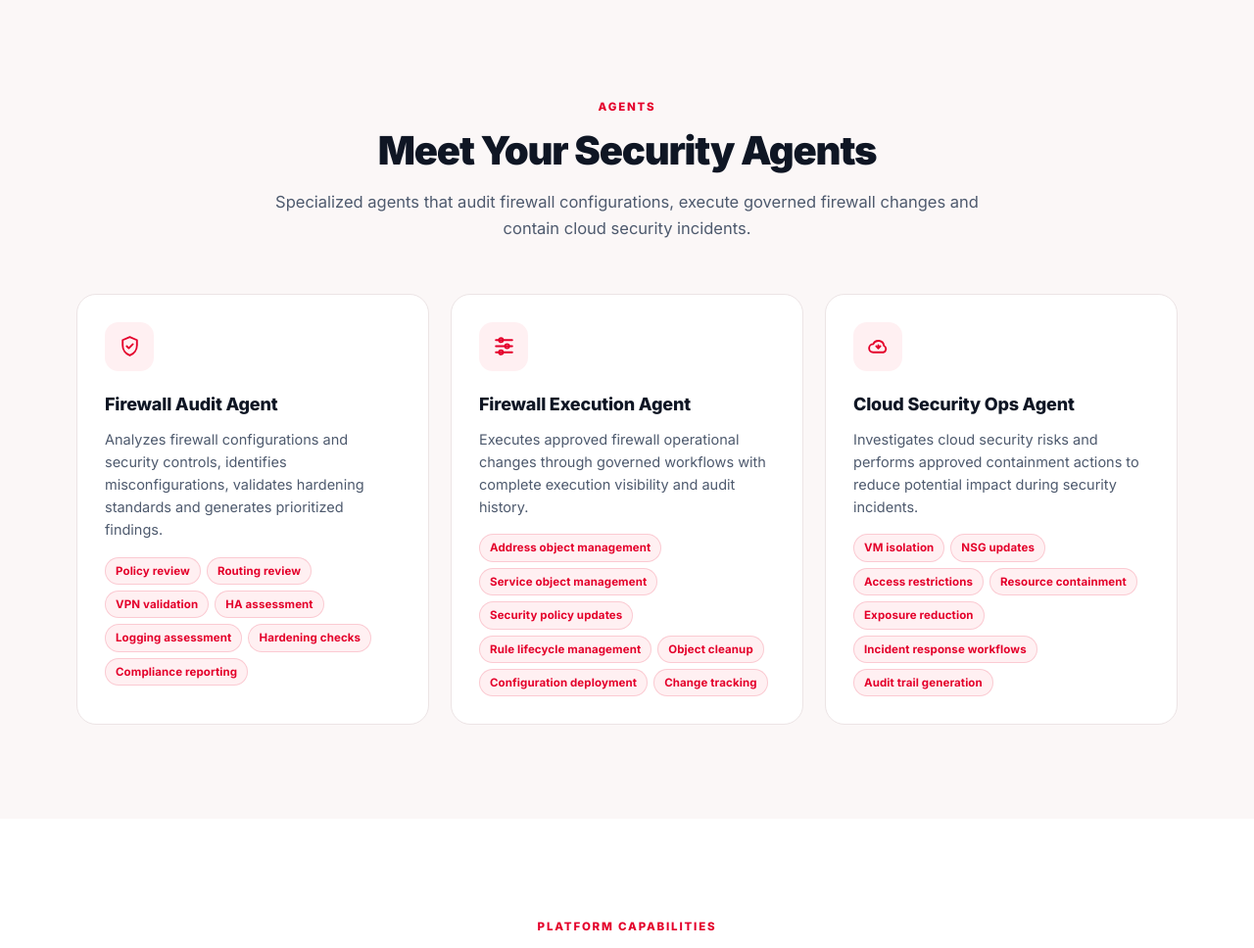
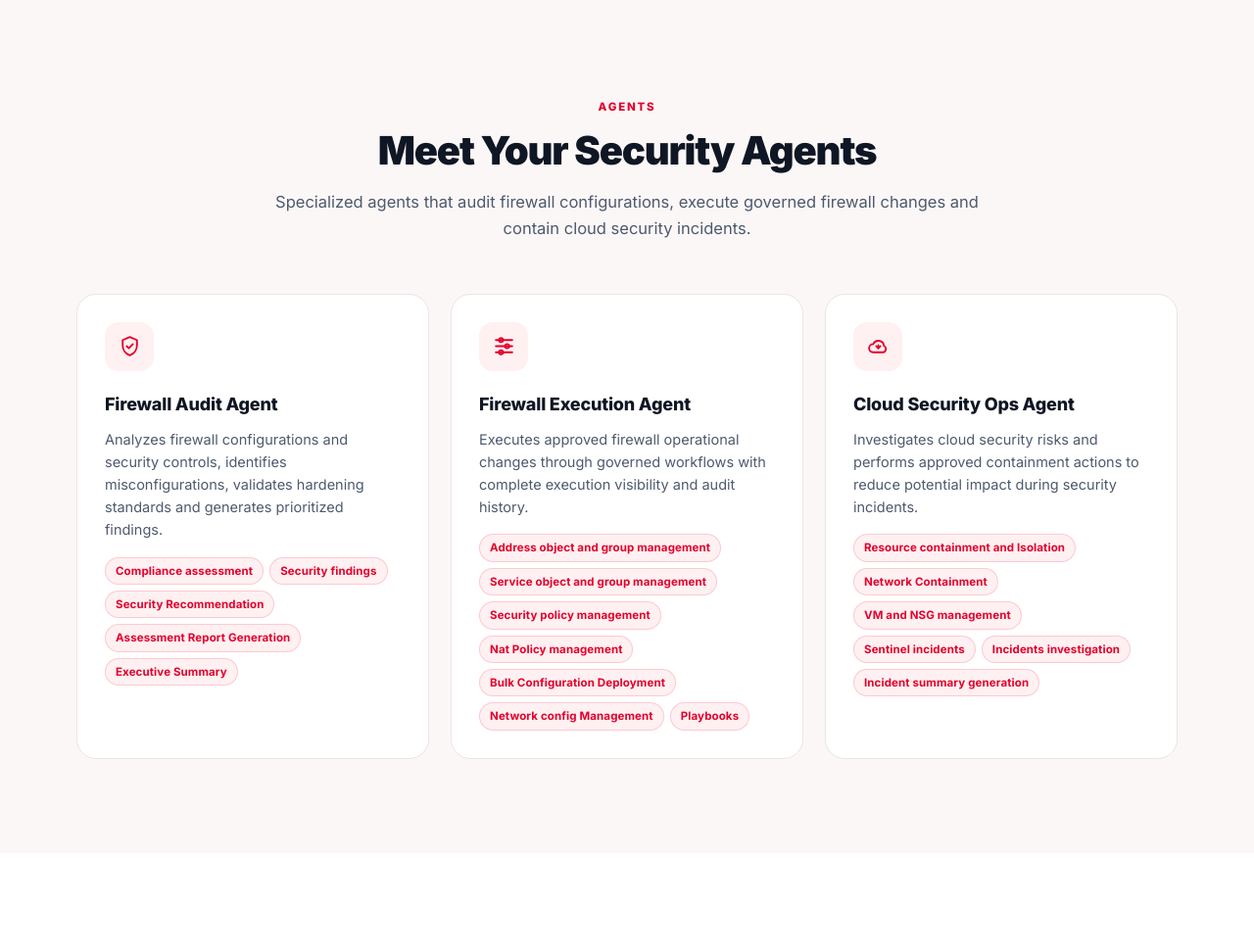
Before and after one commit to jeet-prakash-2000/project_agentic_security, a Flask app: page / in a window 1280 px wide. Shown: the part 1166-2134 px from the top of the page at 98% size. Run offline with Flask 2, Linux system fonts and the light colour scheme.

Commit message:
docs(landing): refresh agent capability lists
- Firewall Audit Agent: compliance assessment, findings, recommendations,
  report generation and executive summary
- Firewall Execution Agent: object/group, policy, NAT, bulk deployment,
  network config and playbooks
- Cloud Security Ops Agent: containment/isolation, NSG, Sentinel incidents,
  investigation and summary generation

Co-authored-by: monkeycode-ai <monkeycode-ai@chaitin.com>
Co-authored-by: monkeycode-ai <monkeycode-ai@chaitin.com>

```diff
--- a/ui/templates/landing.html
+++ b/ui/templates/landing.html
@@ -132,13 +132,11 @@
                         <h3>Firewall Audit Agent</h3>
                         <p>Analyzes firewall configurations and security controls, identifies misconfigurations, validates hardening standards and generates prioritized findings.</p>
                         <ul class="ld-feature-caps">
-                            <li>Policy review</li>
-                            <li>Routing review</li>
-                            <li>VPN validation</li>
-                            <li>HA assessment</li>
-                            <li>Logging assessment</li>
-                            <li>Hardening checks</li>
-                            <li>Compliance reporting</li>
+                            <li>Compliance assessment</li>
+                            <li>Security findings</li>
+                            <li>Security Recommendation</li>
+                            <li>Assessment Report Generation</li>
+                            <li>Executive Summary</li>
                         </ul>
                     </article>
                     <article class="ld-feature">
@@ -148,13 +146,13 @@
                         <h3>Firewall Execution Agent</h3>
                         <p>Executes approved firewall operational changes through governed workflows with complete execution visibility and audit history.</p>
                         <ul class="ld-feature-caps">
-                            <li>Address object management</li>
-                            <li>Service object management</li>
-                            <li>Security policy updates</li>
-                            <li>Rule lifecycle management</li>
-                            <li>Object cleanup</li>
-                            <li>Configuration deployment</li>
-                            <li>Change tracking</li>
+                            <li>Address object and group management</li>
+                            <li>Service object and group management</li>
+                            <li>Security policy management</li>
+                            <li>Nat Policy management</li>
+                            <li>Bulk Configuration Deployment</li>
+                            <li>Network config Management</li>
+                            <li>Playbooks</li>
                         </ul>
                     </article>
                     <article class="ld-feature">
@@ -164,13 +162,12 @@
                         <h3>Cloud Security Ops Agent</h3>
                         <p>Investigates cloud security risks and performs approved containment actions to reduce potential impact during security incidents.</p>
                         <ul class="ld-feature-caps">
-                            <li>VM isolation</li>
-                            <li>NSG updates</li>
-                            <li>Access restrictions</li>
-                            <li>Resource containment</li>
-                            <li>Exposure reduction</li>
-                            <li>Incident response workflows</li>
-                            <li>Audit trail generation</li>
+                            <li>Resource containment and Isolation</li>
+                            <li>Network Containment</li>
+                            <li>VM and NSG management</li>
+                            <li>Sentinel incidents</li>
+                            <li>Incidents investigation</li>
+                            <li>Incident summary generation</li>
                         </ul>
                     </article>
                 </div>
```
